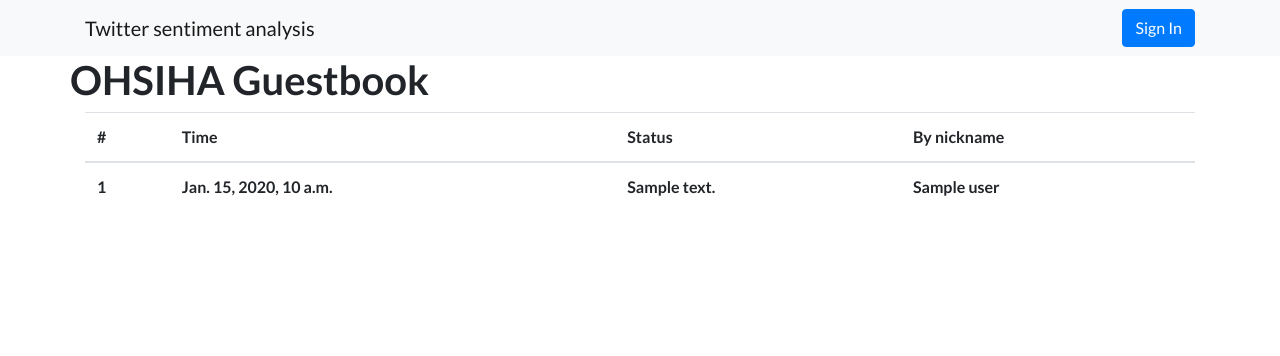
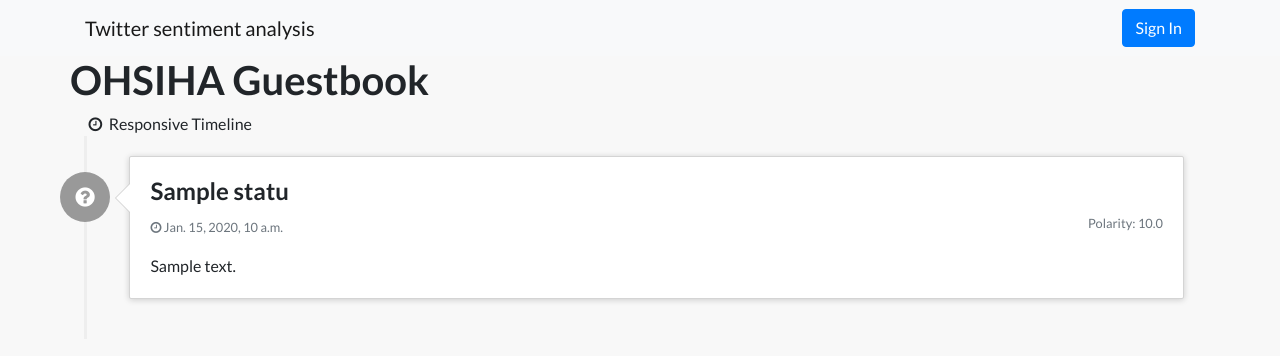
Before and after one commit to jeristanus/OHSIHA, a Django app: template tweetsentiment/templates/tweetsentiment/tweetsentiment.html in a window 1280 px wide. Shown: the top 356 px of the page. Run offline with Django 3.2, Linux system fonts and the light colour scheme; the template is opened without the code that fills it: most values are stand-ins (such as "Sample title", 1, 10 or a date in 2020); lists and menus that the app fills with data are empty; some libraries are stand-ins or nearby versions.

Commit message:
Added nicer visuals for TweetSentiment.

```diff
--- /dev/null
+++ b/harjoitustyo/static/css/sb-admin-2.css
@@ -0,0 +1,407 @@
+/*!
+ * Start Bootstrap - SB Admin 2 v3.3.7+1 (http://startbootstrap.com/template-overviews/sb-admin-2)
+ * Copyright 2013-2016 Start Bootstrap
+ * Licensed under MIT (https://github.com/BlackrockDigital/startbootstrap/blob/gh-pages/LICENSE)
+ */
+body {
+  background-color: #f8f8f8;
+}
+#wrapper {
+  width: 100%;
+}
+#page-wrapper {
+  padding: 0 15px;
+  min-height: 568px;
+  background-color: white;
+}
+@media (min-width: 768px) {
+  #page-wrapper {
+    position: inherit;
+    margin: 0 0 0 250px;
+    padding: 0 30px;
+    border-left: 1px solid #e7e7e7;
+  }
+}
+.navbar-top-links {
+  margin-right: 0;
+}
+.navbar-top-links li {
+  display: inline-block;
+}
+.navbar-top-links li:last-child {
+  margin-right: 15px;
+}
+.navbar-top-links li a {
+  padding: 15px;
+  min-height: 50px;
+}
+.navbar-top-links .dropdown-menu li {
+  display: block;
+}
+.navbar-top-links .dropdown-menu li:last-child {
+  margin-right: 0;
+}
+.navbar-top-links .dropdown-menu li a {
+  padding: 3px 20px;
+  min-height: 0;
+}
+.navbar-top-links .dropdown-menu li a div {
+  white-space: normal;
+}
+.navbar-top-links .dropdown-messages,
+.navbar-top-links .dropdown-tasks,
+.navbar-top-links .dropdown-alerts {
+  width: 310px;
+  min-width: 0;
+}
+.navbar-top-links .dropdown-messages {
+  margin-left: 5px;
+}
+.navbar-top-links .dropdown-tasks {
+  margin-left: -59px;
+}
+.navbar-top-links .dropdown-alerts {
+  margin-left: -123px;
+}
+.navbar-top-links .dropdown-user {
+  right: 0;
+  left: auto;
+}
+.sidebar .sidebar-nav.navbar-collapse {
+  padding-left: 0;
+  padding-right: 0;
+}
+.sidebar .sidebar-search {
+  padding: 15px;
+}
+.sidebar ul li {
+  border-bottom: 1px solid #e7e7e7;
+}
+.sidebar ul li a.active {
+  background-color: #eeeeee;
+}
+.sidebar .arrow {
+  float: right;
+}
+.sidebar .fa.arrow:before {
+  content: "\f104";
+}
+.sidebar .active > a > .fa.arrow:before {
+  content: "\f107";
+}
+.sidebar .nav-second-level li,
+.sidebar .nav-third-level li {
+  border-bottom: none !important;
+}
+.sidebar .nav-second-level li a {
+  padding-left: 37px;
+}
+.sidebar .nav-third-level li a {
+  padding-left: 52px;
+}
+@media (min-width: 768px) {
+  .sidebar {
+    z-index: 1;
+    position: absolute;
+    width: 250px;
+    margin-top: 51px;
+  }
+  .navbar-top-links .dropdown-messages,
+  .navbar-top-links .dropdown-tasks,
+  .navbar-top-links .dropdown-alerts {
+    margin-left: auto;
+  }
+}
+.btn-outline {
+  color: inherit;
+  background-color: transparent;
+  transition: all .5s;
+}
+.btn-primary.btn-outline {
+  color: #428bca;
+}
+.btn-success.btn-outline {
+  color: #5cb85c;
+}
+.btn-info.btn-outline {
+  color: #5bc0de;
+}
+.btn-warning.btn-outline {
+  color: #f0ad4e;
+}
+.btn-danger.btn-outline {
+  color: #d9534f;
+}
+.btn-primary.btn-outline:hover,
+.btn-success.btn-outline:hover,
+.btn-info.btn-outline:hover,
+.btn-warning.btn-outline:hover,
+.btn-danger.btn-outline:hover {
+  color: white;
+}
+.chat {
+  margin: 0;
+  padding: 0;
+  list-style: none;
+}
+.chat li {
+  margin-bottom: 10px;
+  padding-bottom: 5px;
+  border-bottom: 1px dotted #999999;
+}
+.chat li.left .chat-body {
+  margin-left: 60px;
+}
+.chat li.right .chat-body {
+  margin-right: 60px;
+}
+.chat li .chat-body p {
+  margin: 0;
+}
+.panel .slidedown .glyphicon,
+.chat .glyphicon {
+  margin-right: 5px;
+}
+.chat-panel .panel-body {
+  height: 350px;
+  overflow-y: scroll;
+}
+.login-panel {
+  margin-top: 25%;
+}
+.flot-chart {
+  display: block;
+  height: 400px;
+}
+.flot-chart-content {
+  width: 100%;
+  height: 100%;
+}
+table.dataTable thead .sorting,
+table.dataTable thead .sorting_asc,
+table.dataTable thead .sorting_desc,
+table.dataTable thead .sorting_asc_disabled,
+table.dataTable thead .sorting_desc_disabled {
+  background: transparent;
+}
+table.dataTable thead .sorting_asc:after {
+  content: "\f0de";
+  float: right;
+  font-family: fontawesome;
+}
+table.dataTable thead .sorting_desc:after {
+  content: "\f0dd";
+  float: right;
+  font-family: fontawesome;
+}
+table.dataTable thead .sorting:after {
+  content: "\f0dc";
+  float: right;
+  font-family: fontawesome;
+  color: rgba(50, 50, 50, 0.5);
+}
+.btn-circle {
+  width: 30px;
+  height: 30px;
+  padding: 6px 0;
+  border-radius: 15px;
+  text-align: center;
+  font-size: 12px;
+  line-height: 1.428571429;
+}
+.btn-circle.btn-lg {
+  width: 50px;
+  height: 50px;
+  padding: 10px 16px;
+  border-radius: 25px;
+  font-size: 18px;
+  line-height: 1.33;
+}
+.btn-circle.btn-xl {
+  width: 70px;
+  height: 70px;
+  padding: 10px 16px;
+  border-radius: 35px;
+  font-size: 24px;
+  line-height: 1.33;
+}
+.show-grid [class^="col-"] {
+  padding-top: 10px;
+  padding-bottom: 10px;
+  border: 1px solid #ddd;
+  background-color: #eee !important;
+}
+.show-grid {
+  margin: 15px 0;
+}
+.huge {
+  font-size: 40px;
+}
+.panel-green {
+  border-color: #5cb85c;
+}
+.panel-green > .panel-heading {
+  border-color: #5cb85c;
+  color: white;
+  background-color: #5cb85c;
+}
+.panel-green > a {
+  color: #5cb85c;
+}
+.panel-green > a:hover {
+  color: #3d8b3d;
+}
+.panel-red {
+  border-color: #d9534f;
+}
+.panel-red > .panel-heading {
+  border-color: #d9534f;
+  color: white;
+  background-color: #d9534f;
+}
+.panel-red > a {
+  color: #d9534f;
+}
+.panel-red > a:hover {
+  color: #b52b27;
+}
+.panel-yellow {
+  border-color: #f0ad4e;
+}
+.panel-yellow > .panel-heading {
+  border-color: #f0ad4e;
+  color: white;
+  background-color: #f0ad4e;
+}
+.panel-yellow > a {
+  color: #f0ad4e;
+}
+.panel-yellow > a:hover {
+  color: #df8a13;
+}
+.timeline {
+  position: relative;
+  padding: 20px 0 20px;
+  list-style: none;
+}
+.timeline:before {
+  content: " ";
+  position: absolute;
+  top: 0;
+  bottom: 0;
+  left: 0%;
+  width: 3px;
+  margin-left: -1.5px;
+  background-color: #eeeeee;
+}
+.timeline > li {
+  position: relative;
+  margin-bottom: 20px;
+}
+.timeline > li:before,
+.timeline > li:after {
+  content: " ";
+  display: table;
+}
+.timeline > li:after {
+  clear: both;
+}
+.timeline > li:before,
+.timeline > li:after {
+  content: " ";
+  display: table;
+}
+.timeline > li:after {
+  clear: both;
+}
+.timeline > li > .timeline-panel {
+  float: left;
+  position: relative;
+  width: 95%;
+  padding: 20px;
+  border: 1px solid #d4d4d4;
+  border-radius: 2px;
+  -webkit-box-shadow: 0 1px 6px rgba(0, 0, 0, 0.175);
+  box-shadow: 0 1px 6px rgba(0, 0, 0, 0.175);
+  background-color: white;
+}
+.timeline > li > .timeline-panel:before {
+  content: " ";
+  display: inline-block;
+  position: absolute;
+  top: 26px;
+  right: -15px;
+  border-top: 15px solid transparent;
+  border-right: 0 solid #ccc;
+  border-bottom: 15px solid transparent;
+  border-left: 15px solid #ccc;
+}
+.timeline > li > .timeline-panel:after {
+  content: " ";
+  display: inline-block;
+  position: absolute;
+  top: 27px;
+  right: -14px;
+  border-top: 14px solid transparent;
+  border-right: 0 solid #fff;
+  border-bottom: 14px solid transparent;
+  border-left: 14px solid #fff;
+}
+.timeline > li > .timeline-badge {
+  z-index: 100;
+  position: absolute;
+  top: 16px;
+  left: 0%;
+  width: 50px;
+  height: 50px;
+  margin-left: -25px;
+  border-radius: 50% 50% 50% 50%;
+  text-align: center;
+  font-size: 1.4em;
+  line-height: 50px;
+  color: #fff;
+  background-color: #999999;
+}
+.timeline > li.timeline-inverted > .timeline-panel {
+  float: left;
+  left: 4%;
+}
+.timeline > li.timeline-inverted > .timeline-panel:before {
+  right: auto;
+  left: -15px;
+  border-right-width: 15px;
+  border-left-width: 0;
+}
+.timeline > li.timeline-inverted > .timeline-panel:after {
+  right: auto;
+  left: -14px;
+  border-right-width: 14px;
+  border-left-width: 0;
+}
+.timeline-badge.primary {
+  background-color: #2e6da4 !important;
+}
+.timeline-badge.success {
+  background-color: #3f903f !important;
+}
+.timeline-badge.warning {
+  background-color: #f0ad4e !important;
+}
+.timeline-badge.danger {
+  background-color: #d9534f !important;
+}
+.timeline-badge.info {
+  background-color: #5bc0de !important;
+}
+.timeline-title {
+  margin-top: 0;
+  color: inherit;
+}
+.timeline-body > p,
+.timeline-body > ul {
+  margin-bottom: 0;
+}
+.timeline-body > p + p {
+  margin-top: 5px;
+}
+}
--- a/tweetsentiment/templates/tweetsentiment/base.html
+++ b/tweetsentiment/templates/tweetsentiment/base.html
@@ -21,6 +21,7 @@
 
     <!-- Custom styles for this template -->
     <link href="{% static "css/landing-page.min.css" %}" rel="stylesheet">
+    <link href="{% static "css/sb-admin-2.css" %}" rel="stylesheet">
 
   </head>
 
--- a/tweetsentiment/templates/tweetsentiment/tweetsentiment.html
+++ b/tweetsentiment/templates/tweetsentiment/tweetsentiment.html
@@ -15,30 +15,45 @@
   {% endif %}
 </div>
 <div class="container">
-  {% if statuses %}
-  <table class="table">
-    <thead>
-      <tr>
-        <th scope="col">#</th>
-        <th scope="col">Time</th>
-        <th scope="col">Status</th>
-        <th scope="col">By nickname</th>
-      </tr>
-    </thead>
-    <tbody>
-      {% for status in statuses %}
-      <tr>
-        <th scope="row">{{ forloop.counter }}</th>
-        <th scope="row">{{ status.created_at }}</th>
-        <th scope="row">{{ status.text }}</th>
-        <th scope="row">{{ status.user.screen_name }}</th>
-      </tr>
-      {% endfor %}
-    </tbody>
-  </table>
-  {% else %}
-  <p>No entries in the guestbook.</p>
-  {% endif %}
+  <!-- /.panel -->
+  <div class="panel panel-default">
+    <div class="panel-heading">
+      <i class="fa fa-clock-o fa-fw"></i> Responsive Timeline
+    </div>
+    <!-- /.panel-heading -->
+    {% if statuses %}
+    <div class="panel-body">
+      <ul class="timeline">
+        {% for status in statuses %}
+        <li class="timeline-inverted">
+          {% if status.polarity_interpretation == "positive" %}
+            <div class="timeline-badge success"><i class="fa fa-plus-circle"></i>
+            </div>
+          {% elif status.polarity_interpretation == "negative"  %}
+            <div class="timeline-badge danger"><i class="fa fa-times-circle"></i>
+            </div>
+          {% else %}
+            <div class="timeline-badge"><i class="fa fa-question-circle"></i>
+            </div>
+          {% endif %}
+          <div class="timeline-panel">
+            <div class="timeline-heading">
+              <h4 class="timeline-title">{{ status.screen_name }}</h4>
+              <p><small class="text-muted"><i class="fa fa-clock-o"></i> {{ status.created_at }} <span style="float:right;">Polarity: {{ status.sentiment.polarity|floatformat:1 }}</span></small>
+              </p>
+            </div>
+            <div class="timeline-body">
+              <p>{{ status.text }}</p>
+            </div>
+          </div>
+        </li>
+        {% endfor %}
+      </ul>
+    </div>
+    {% endif %}
+    <!-- /.panel-body -->
+  </div>
+  <!-- /.panel -->
 </div>
 
 {% endblock %}
```
Also changed, not shown: tweetsentiment/views.py (+16 -2 lines), 2 other files.
